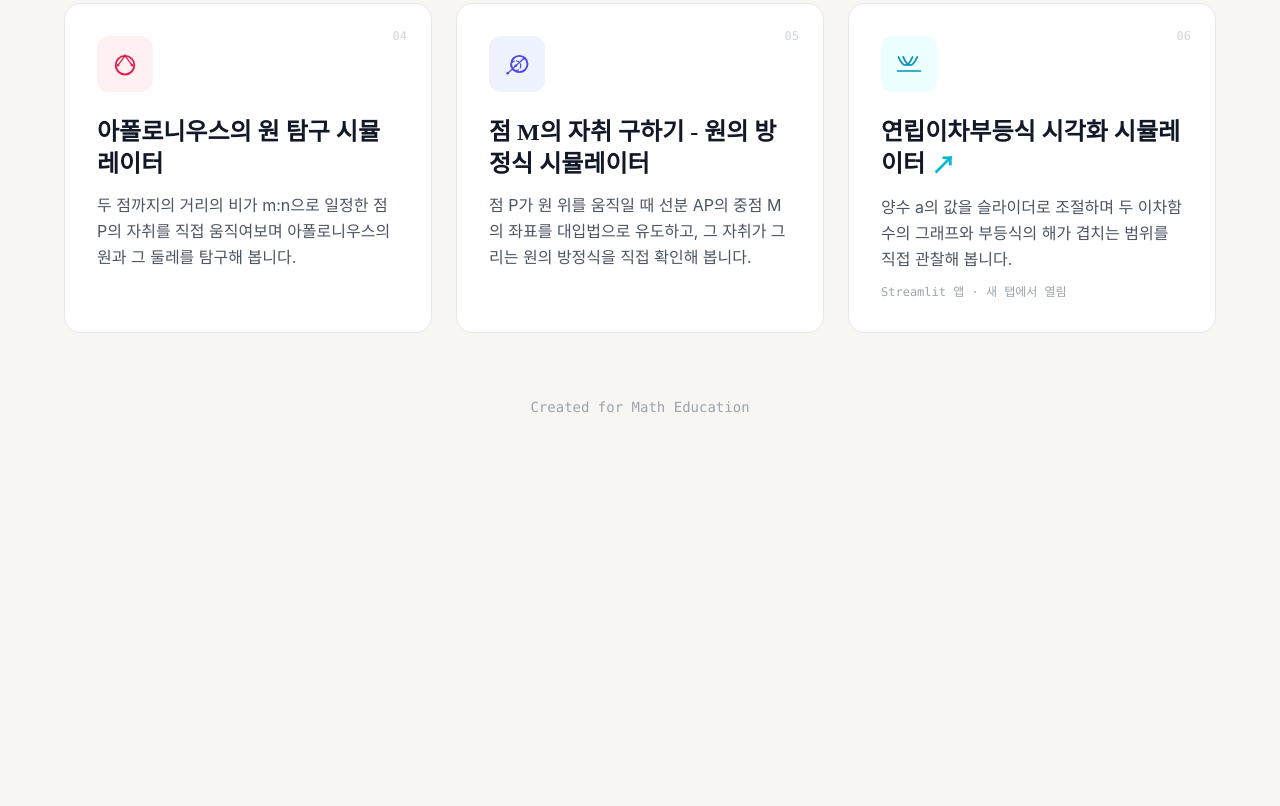
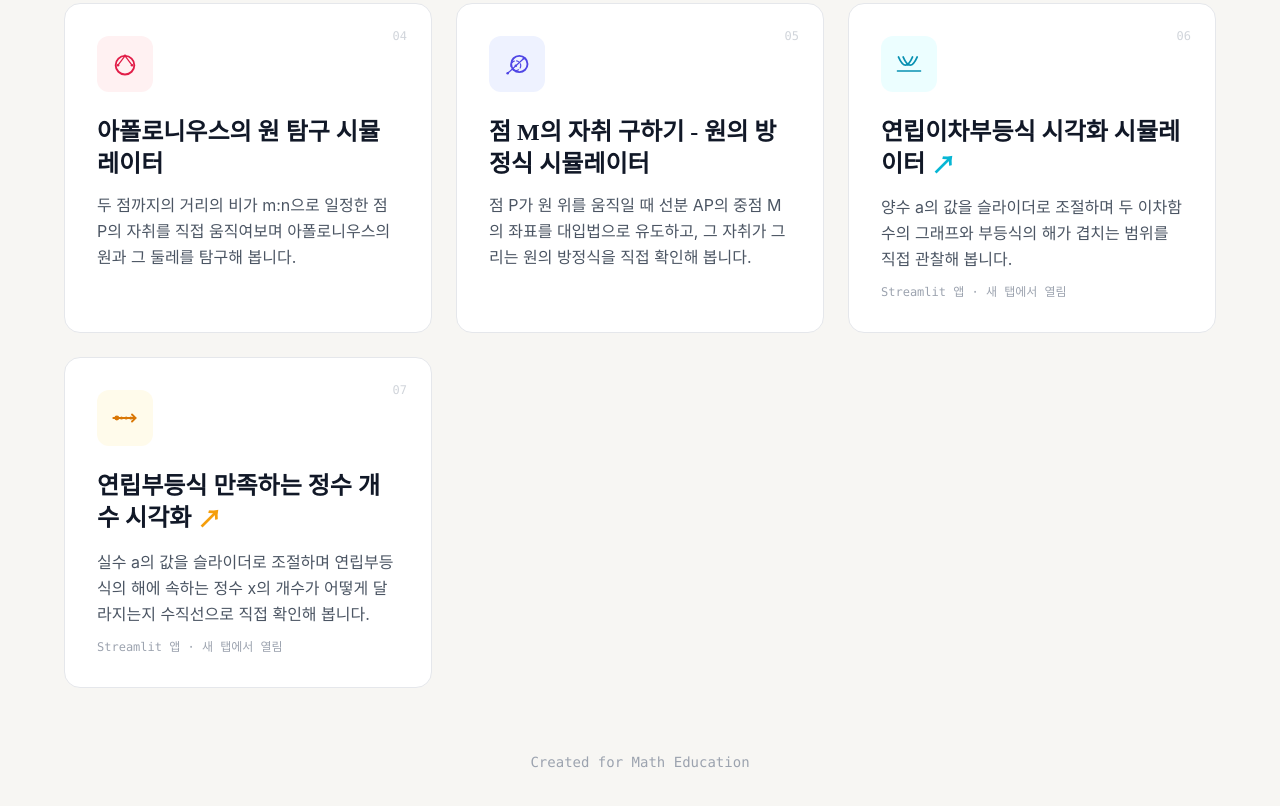
Before and after one commit to atom-02/math01, a plain HTML site: page index.html in a window 1280 px wide. Shown: the part 582-1388 px from the top of the page. Before the commit the page ends 1039 px from the top, so only its background shows below. Drawn offline with nearby package versions, Linux system fonts and the light colour scheme; a web font is replaced by a local one.

Commit message:
index.html에 연립부등식 정수 개수 시각화 Streamlit 앱 카드 추가 (7번)
Co-Authored-By: Claude Sonnet 5 <noreply@anthropic.com>
Claude-Session: https://claude.ai/code/session_018LNYsb8XMBCt6D2YsqWm4F

```diff
--- a/index.html
+++ b/index.html
@@ -116,6 +116,24 @@
                 <p class="mt-3 text-xs text-gray-400 font-mono">Streamlit 앱 · 새 탭에서 열림</p>
             </a>
 
+            <!-- App 7: 연립부등식 만족하는 정수 개수 시각화 (Streamlit, 외부 링크) -->
+            <a href="https://gong1-084-07.streamlit.app/" target="_blank" rel="noopener" class="group relative block bg-white p-8 rounded-2xl border border-gray-200 transition-all duration-300 card-hover">
+                <span class="absolute top-6 right-6 text-xs font-mono text-gray-300">07</span>
+                <div class="w-14 h-14 bg-amber-50 text-amber-600 rounded-xl flex items-center justify-center mb-6">
+                    <svg viewBox="0 0 24 24" fill="none" stroke="currentColor" stroke-width="1.6" stroke-linecap="round" stroke-linejoin="round" class="w-7 h-7">
+                        <path d="M2 12 L21 12" />
+                        <path d="M18 9 L21 12 L18 15" />
+                        <circle cx="5" cy="12" r="1.3" />
+                        <circle cx="9" cy="12" r="1.3" fill="currentColor" stroke="none" />
+                        <circle cx="13" cy="12" r="1.3" fill="currentColor" stroke="none" />
+                        <circle cx="17" cy="12" r="1.3" fill="currentColor" stroke="none" />
+                    </svg>
+                </div>
+                <h2 class="text-2xl font-bold text-gray-900 mb-3 title-font">연립부등식 만족하는 정수 개수 시각화 <span class="text-amber-500 align-middle">↗</span></h2>
+                <p class="text-gray-600 leading-relaxed">실수 a의 값을 슬라이더로 조절하며 연립부등식의 해에 속하는 정수 x의 개수가 어떻게 달라지는지 수직선으로 직접 확인해 봅니다.</p>
+                <p class="mt-3 text-xs text-gray-400 font-mono">Streamlit 앱 · 새 탭에서 열림</p>
+            </a>
+
         </div>
 
         <footer class="mt-16 text-center text-sm text-gray-400 font-mono">
```
